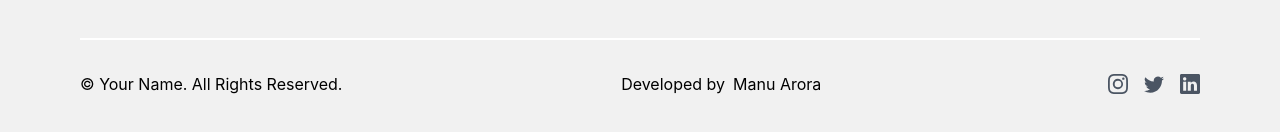
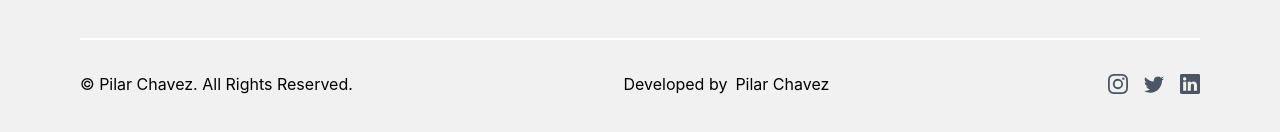
Before and after one commit to PilarCha/PilarCha.github.io, a Next.js app: page / in a window 1280 px wide. Shown: the part 2387-2519 px from the top of the page. Built offline with nearby package versions, Linux system fonts and the light colour scheme; no server answers.

Commit message:
Smaller commit of changes

```diff
--- a/components/Footer.js
+++ b/components/Footer.js
@@ -8,7 +8,7 @@ export default function Footer() {
         <div className="h-0.5 w-full bg-white dark:bg-gray-700"></div>
         <div className="flex flex-col space-y-4 md:space-y-0 md:flex-row justify-between md:items-center mt-8">
           <div>
-            <p>&copy; Your Name. All Rights Reserved.</p>
+            <p>&copy; Pilar Chavez. All Rights Reserved.</p>
           </div>
           <div>
             {/* Support me by keeping this in the footer, please. :) */}
@@ -17,9 +17,9 @@ export default function Footer() {
               <div className="inline-block transform hover:scale-110 hover:-rotate-3 transition duration-300">
                 <a
                   className="hover:bg-red-500 rounded-md px-2 py-1  hover:text-gray-50"
-                  href="https://manuarora.in"
+                  href="https://pilarcha.github.io./"
                 >
-                  Manu Arora
+                  Pilar Chavez
                 </a>
               </div>
             </p>
--- a/constants/data.js
+++ b/constants/data.js
@@ -7,18 +7,18 @@ const userData = {
   address: "Las Vegas, NV",
   projects: [
     {
-      title: "Tailwind Master Kit",
-      link: "https://tailwindmasterkit.com",
-      imgUrl: "/tmk.jpg",
+      title: "Vue Pomodoro Timer",
+      link: "https://github.com/PilarCha/Vue-Pomodoro",
+      imgUrl: "/mainintro.gif",
     },
     {
-      title: "PlaceholderTech",
-      link: "https://placeholdertech.in",
+      title: "FaShare",
+      link: "https://devpost.com/software/fashare-jp12ku",
       imgUrl: "/placeholdertech.png",
     },
     {
       title: "Portfolio",
-      link: "https://manuarora.in",
+      link: "https://pilarcha.github.io./",
       imgUrl: "/portfolio.png",
     },
     {
```
